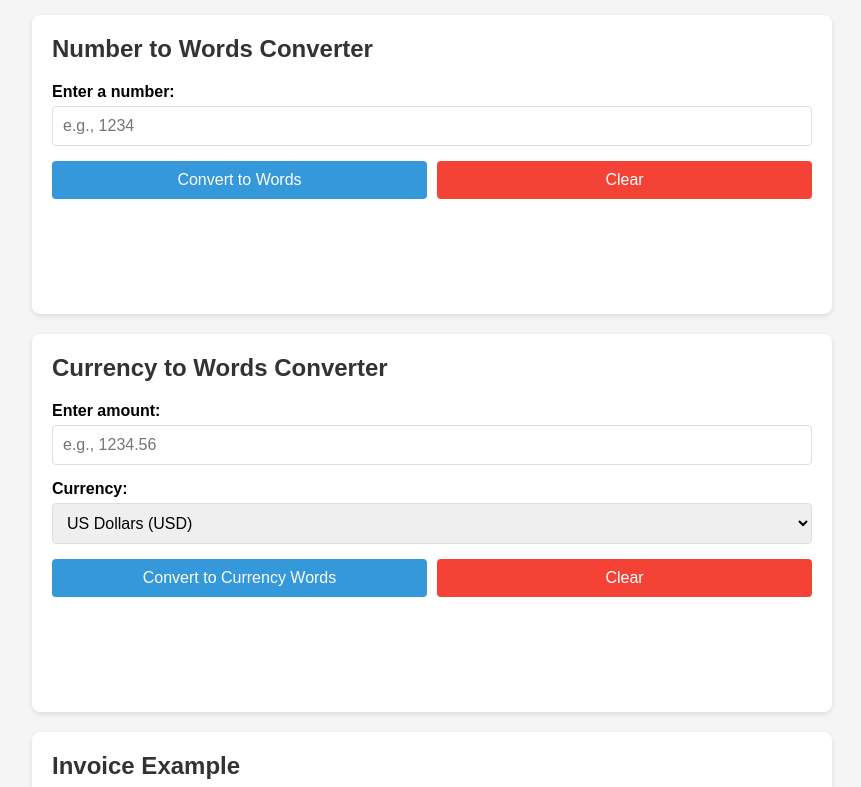
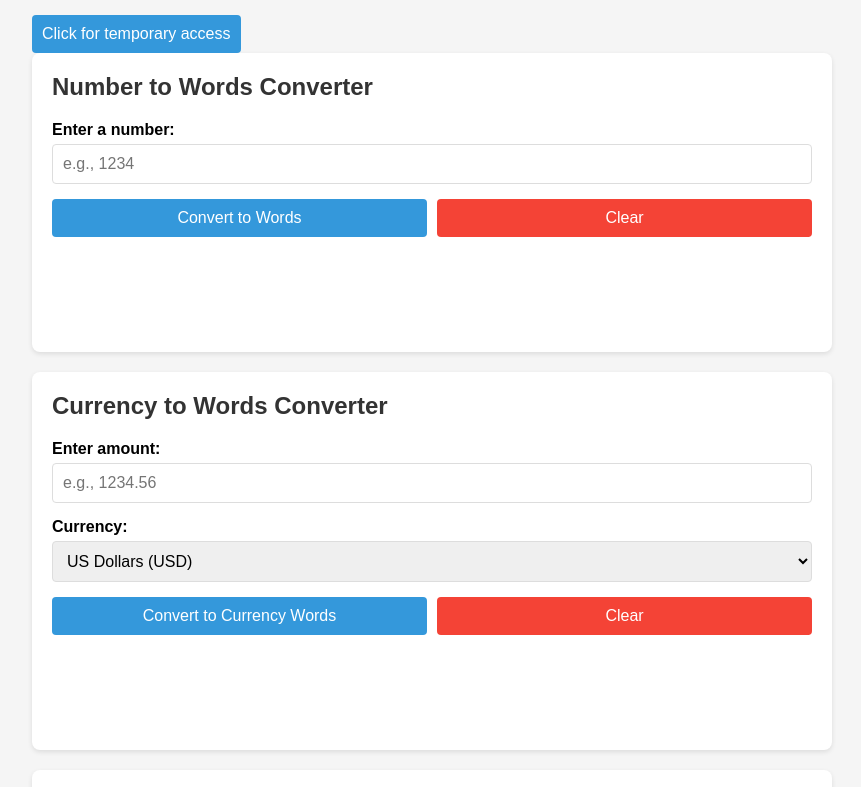
Before and after one commit to shehryarhafeez/Number-Conversion-via-SOAP, a plain HTML site: page index.html in a window 1280 px wide. Shown: the part 93-880 px from the top of the page, without its empty margins (208-1069 px from the left). Drawn offline with Linux system fonts and the light colour scheme.

Commit message:
Update index.html

```diff
--- a/index.html
+++ b/index.html
@@ -102,7 +102,9 @@
 </head>
 <body>
     <h1>Number Conversion Service (SOAP API)</h1>
-
+    <a href="https://cors-anywhere.herokuapp.com/corsdemo">
+  <button>Click for temporary access</button>
+</a>
     <div class="converter">
         <h2>Number to Words Converter</h2>
         <div class="input-group">
```
